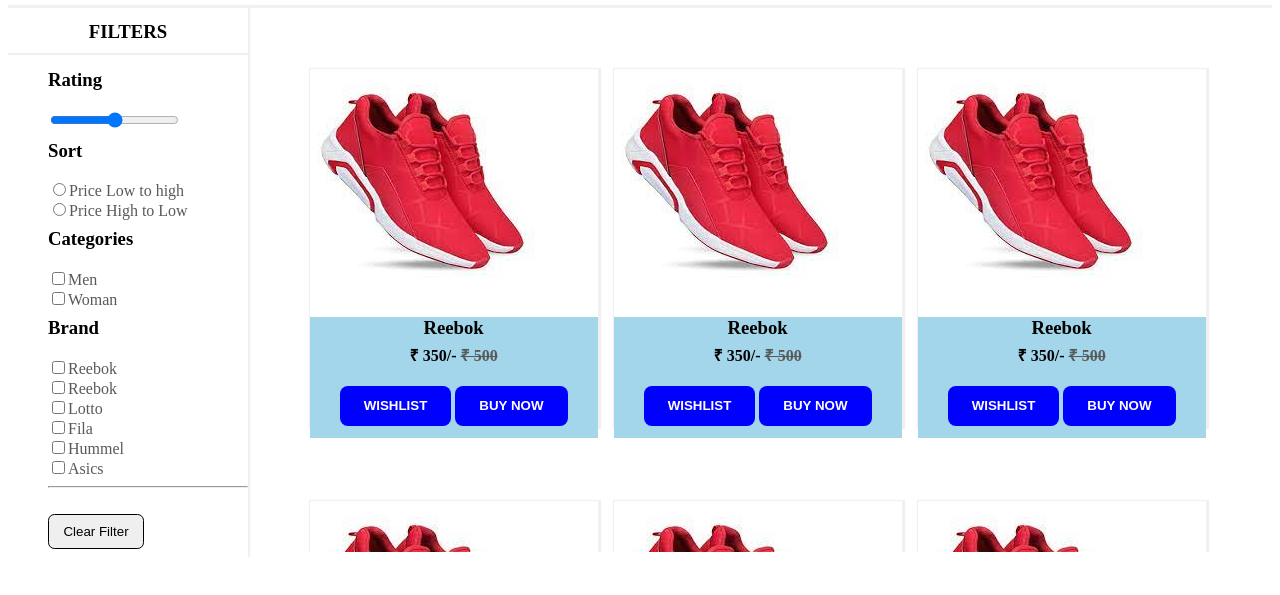
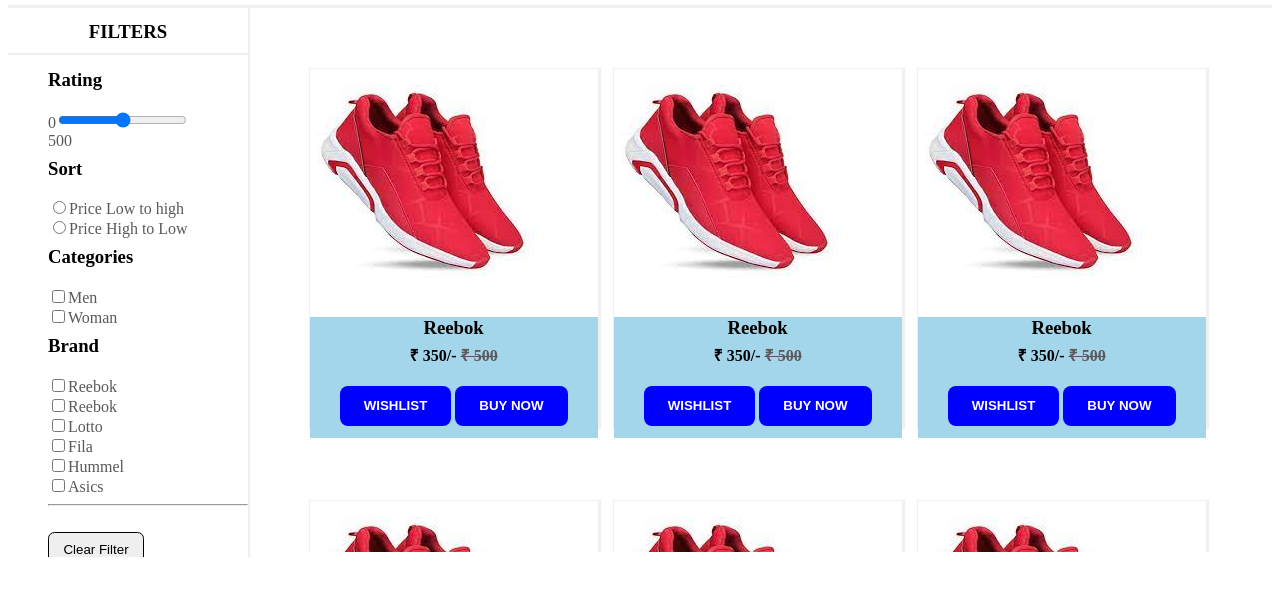
Before and after one commit to neetukumari4858/E-commerce, a plain HTML site: page Product-list/product-list.html in a window 1280 px wide. Shown: the part 75-670 px from the top of the page. Drawn offline with Linux system fonts and the light colour scheme.

Commit message:
Update product-list.html

```diff
--- a/Product-list/product-list.html
+++ b/Product-list/product-list.html
@@ -45,7 +45,8 @@
                 <ul>
                     <h3 class="filter-items-heading">Rating</h3>
                     <li class="sidebarItem">
-                        <input type="range" min="0" max="100" value="50">
+                        <span class="Zero">0</span><input type="range" min="0" max="100" value="50"><br>
+                        <span class="Zero">500</span>
                     </li>
 
                     <h3 class="filter-items-heading">Sort</h3>
```
